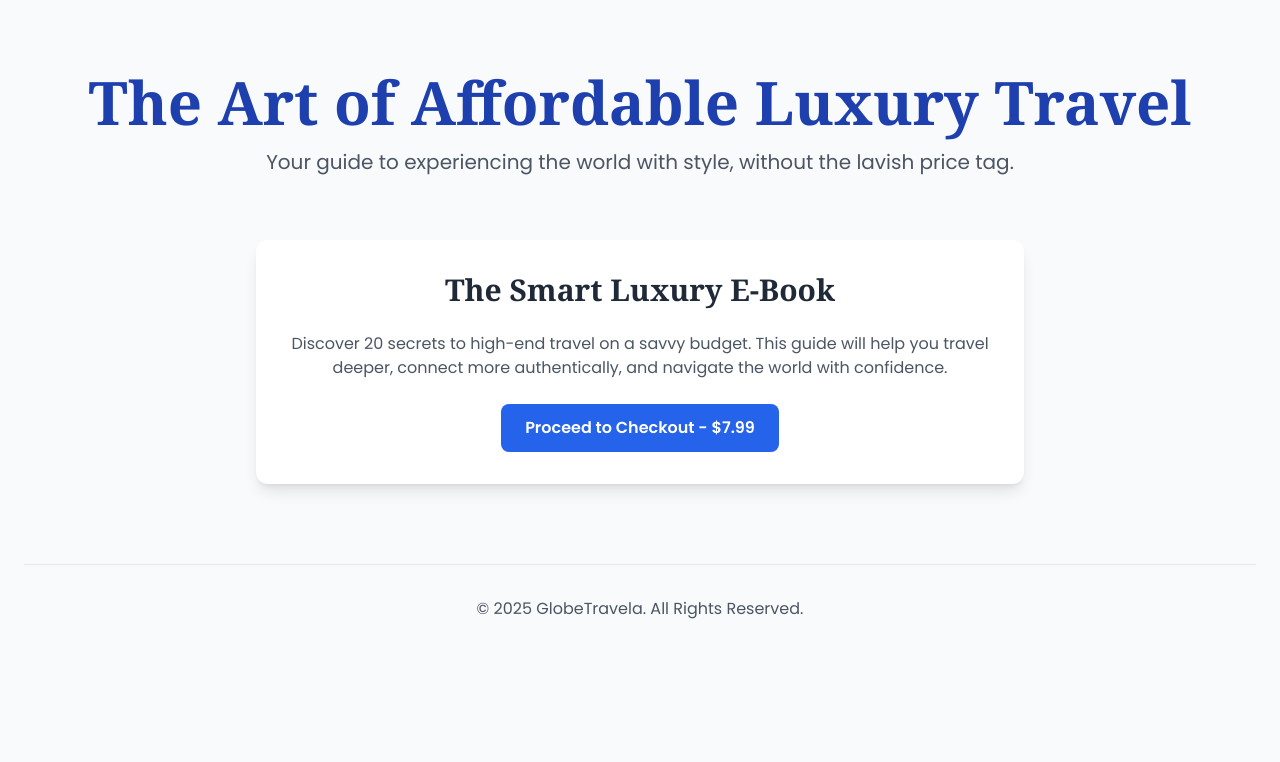
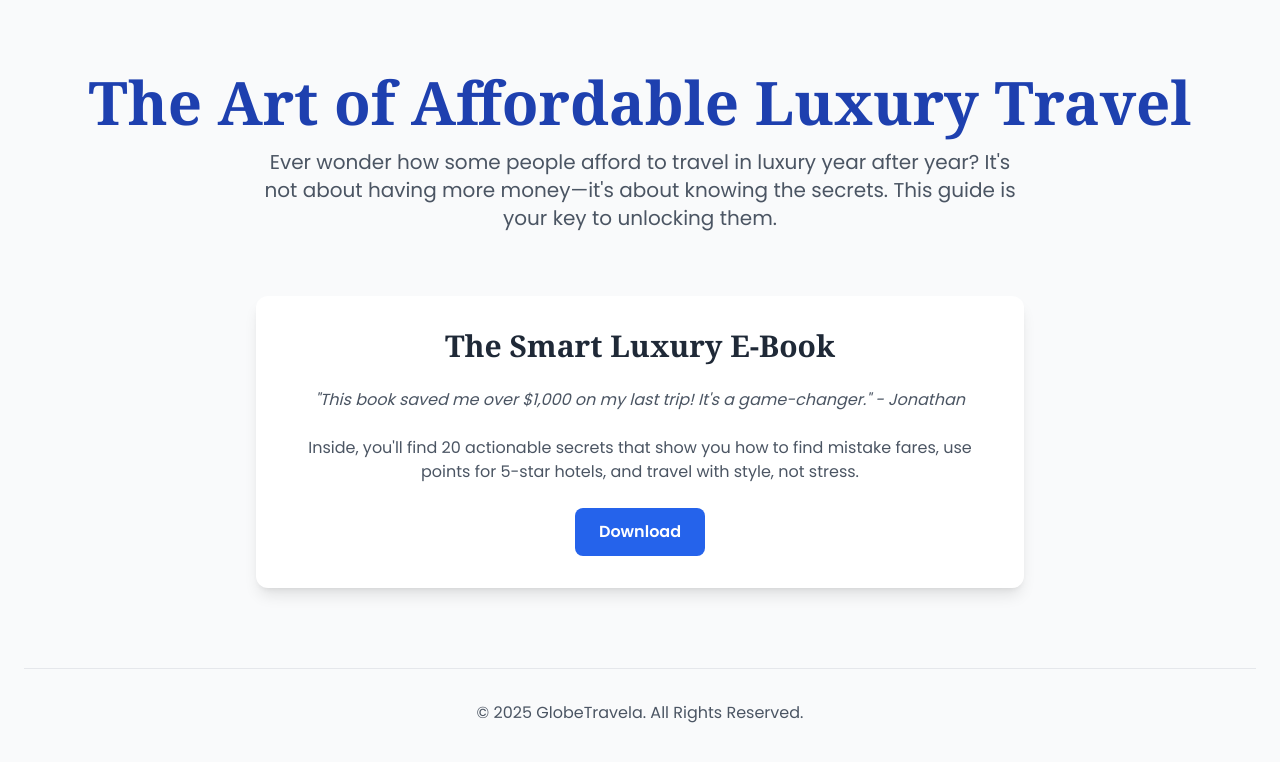
Before and after one commit to posivitityyes/my-travel-website, a plain HTML site: page index.html in a window 1280 px wide. Drawn offline with nearby package versions, Linux system fonts and the light colour scheme.

Commit message:
Update index.html

```diff
--- a/index.html
+++ b/index.html
@@ -16,15 +16,16 @@
     <div class="container mx-auto p-6">
         <header class="text-center my-12">
             <h1 class="text-4xl md:text-6xl font-bold text-blue-800 font-serif">The Art of Affordable Luxury Travel</h1>
-            <p class="text-lg md:text-xl max-w-3xl mx-auto text-gray-600 mt-4">Your guide to experiencing the world with style, without the lavish price tag.</p>
+            <p class="text-lg md:text-xl max-w-3xl mx-auto text-gray-600 mt-4">Ever wonder how some people afford to travel in luxury year after year? It's not about having more money—it's about knowing the secrets. This guide is your key to unlocking them.</p>
         </header>
 
         <section class="my-16">
             <div class="max-w-3xl mx-auto bg-white p-8 rounded-xl shadow-lg">
                 <h2 class="text-3xl font-bold text-gray-800 font-serif text-center mb-6">The Smart Luxury E-Book</h2>
-                <p class="text-center text-gray-600 mb-6">Discover 20 secrets to high-end travel on a savvy budget. This guide will help you travel deeper, connect more authentically, and navigate the world with confidence.</p>
+                <p class="text-center text-gray-600 mb-6 italic">"This book saved me over $1,000 on my last trip! It's a game-changer." - Jonathan</p>
+                <p class="text-center text-gray-600 mb-6">Inside, you'll find 20 actionable secrets that show you how to find mistake fares, use points for 5-star hotels, and travel with style, not stress.</p>
                 <div class="text-center">
-                     <a href="https://reelaffirmations.gumroad.com/l/ohpxgn" target="_blank" class="inline-block bg-blue-600 text-white font-bold py-3 px-6 rounded-lg hover:bg-blue-700 transition">Proceed to Checkout - $7.99</a>
+                     <a href="https://reelaffirmations.gumroad.com/l/ohpxgn" target="_blank" class="inline-block bg-blue-600 text-white font-bold py-3 px-6 rounded-lg hover:bg-blue-700 transition">Download</a>
                 </div>
             </div>
         </section>
```
